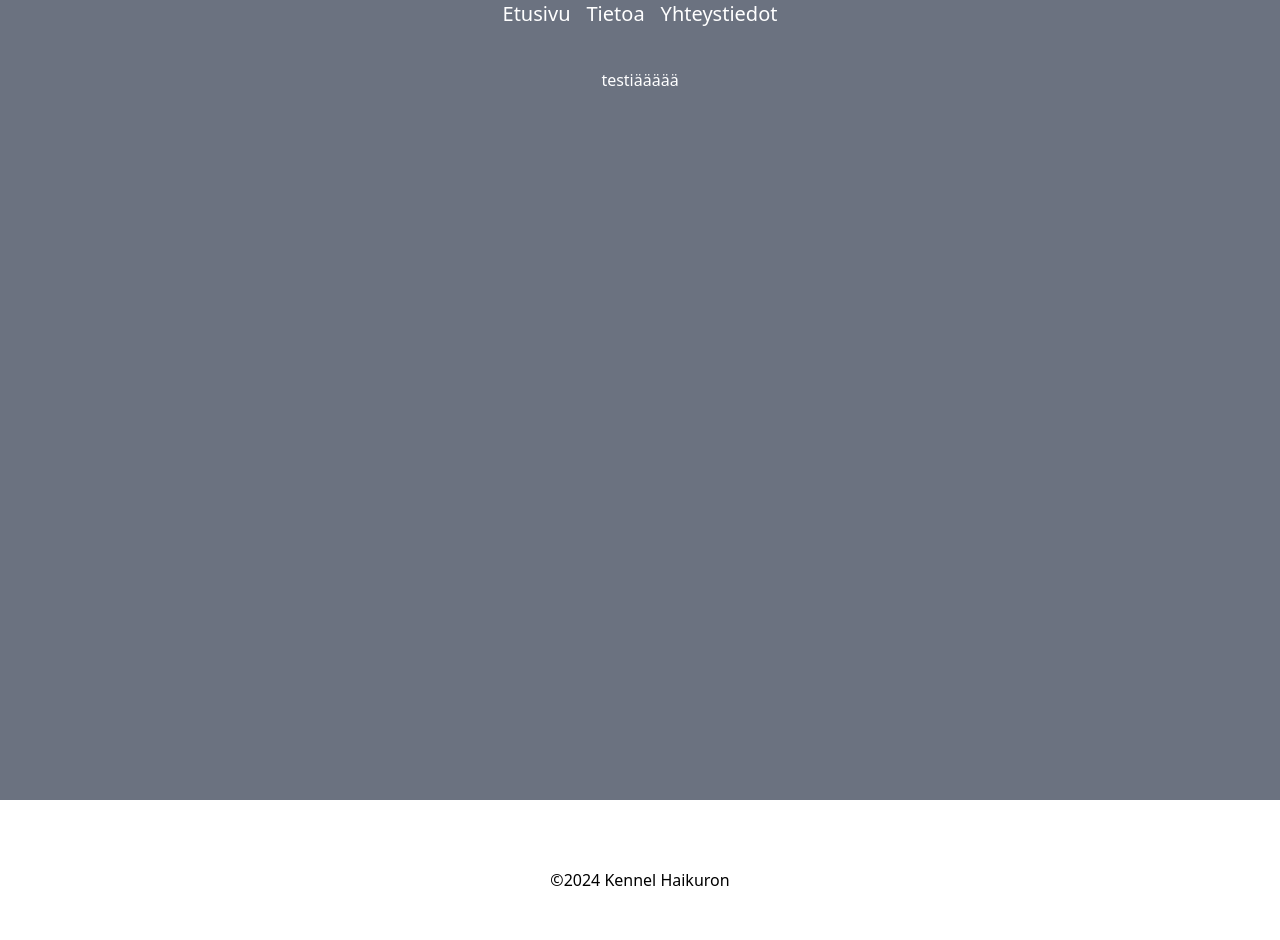
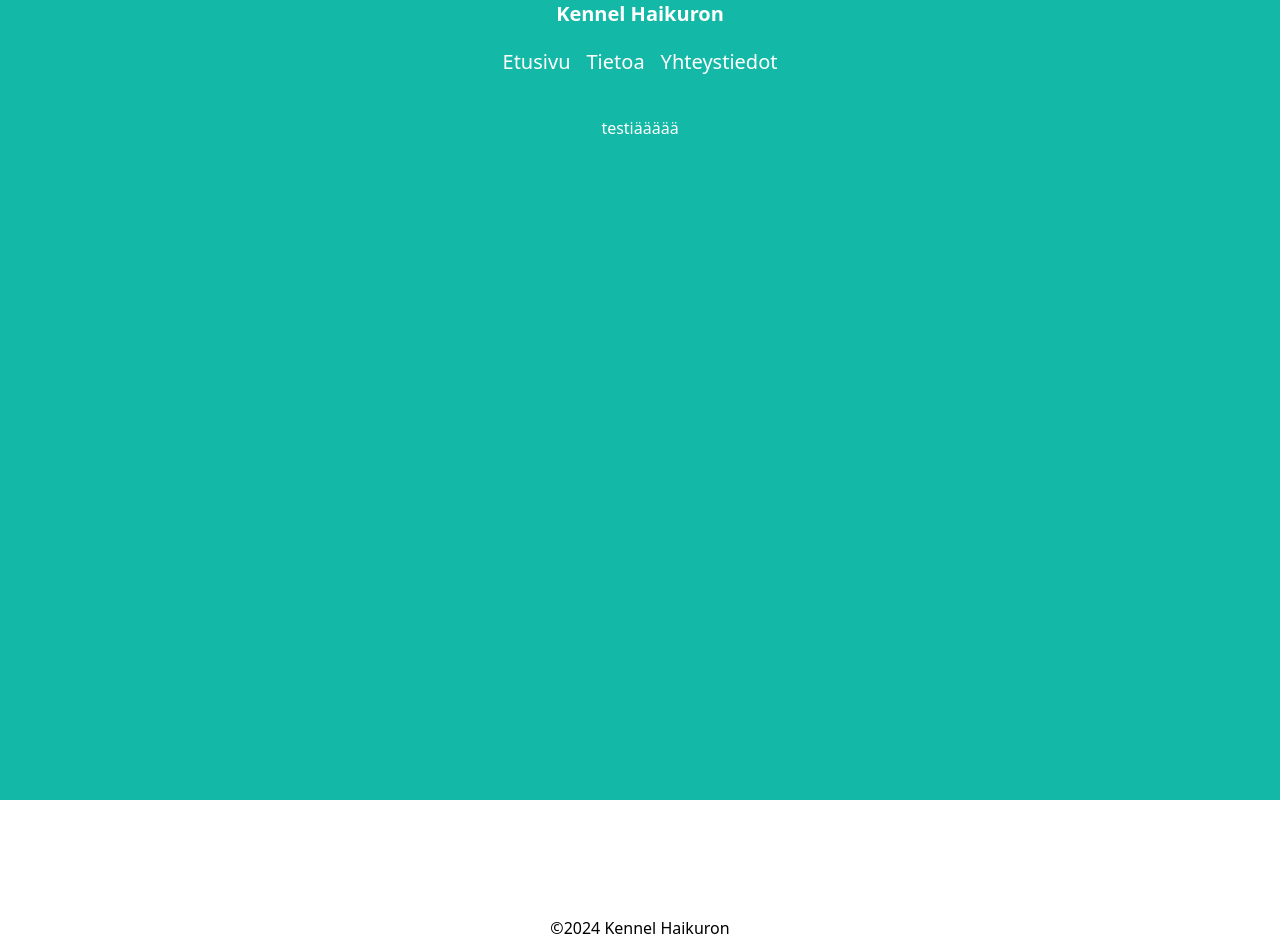
Before and after one commit to SKYRIXER/Haikuron.fi, a Next.js app in the folder main/: page / in a window 1280 px wide. Before the commit the page ends 892 px from the top, so only its background shows below. Built offline with nearby package versions, Linux system fonts and the light colour scheme.

Commit message:
little changes

```diff
--- a/main/app/header.js
+++ b/main/app/header.js
@@ -1,6 +1,7 @@
 export default function Header() {
     return (
         <header>
+            <h1 className="text-white font-bold text-center text-xl mb-5">Kennel Haikuron</h1>
             <nav className="flex justify-center items-center text-xl text-white">
                 <ul className="flex flex-row space-x-4">
                     <li><a href="/">Etusivu</a></li>
--- a/main/app/page.js
+++ b/main/app/page.js
@@ -3,7 +3,7 @@ import Footer from "./footer.js"
 
 export default function Home() {
   return (
-    <div className="bg-gray-500 w-full h-screen">
+    <div className="bg-teal-500 w-full h-screen">
       <Header />
         <div className="flex flex-col items-center mt-10 h-full">
           <p className="text-white">testiäääää</p>
```
